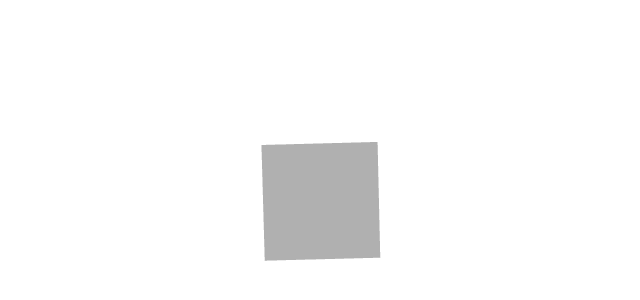
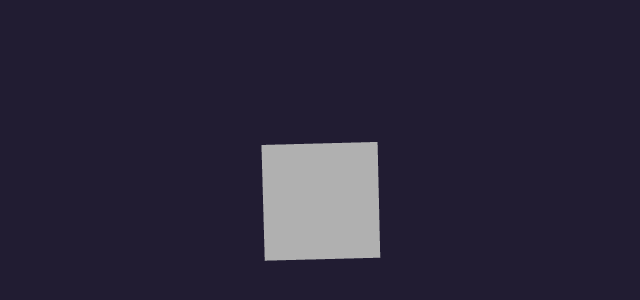
Before and after one commit to mingli202/portfolio, a React (Vite) app: page / in a window 1280 px wide. Shown: the part 200-500 px from the top of the page, without its empty margins (319-959 px from the left). Built offline with nearby package versions, Linux system fonts and the light colour scheme.

Commit message:
default styles

```diff
--- a/src/index.css
+++ b/src/index.css
@@ -1,13 +1,15 @@
-/* @import "tailwindcss"; */
-* {
-  margin: 0;
-  padding: 0;
-  border: none;
-  outline: none;
+@import "tailwindcss";
+
+@theme {
+  --color-backtground: #211c32;
+  --color-text: #cdcad6;
+  --color-primary: #9e85fb;
+  --color-secondary: #4a3c80;
+  --color-accent: #5c34d1;
 }
 
-#canvas {
-  width: 100vw;
-  height: 100vh;
-  overflow: hidden;
+body {
+  background-color: var(--color-backtground);
+  color: var(--color-text);
+  font-family: "Nunito", sans-serif;
 }
```
